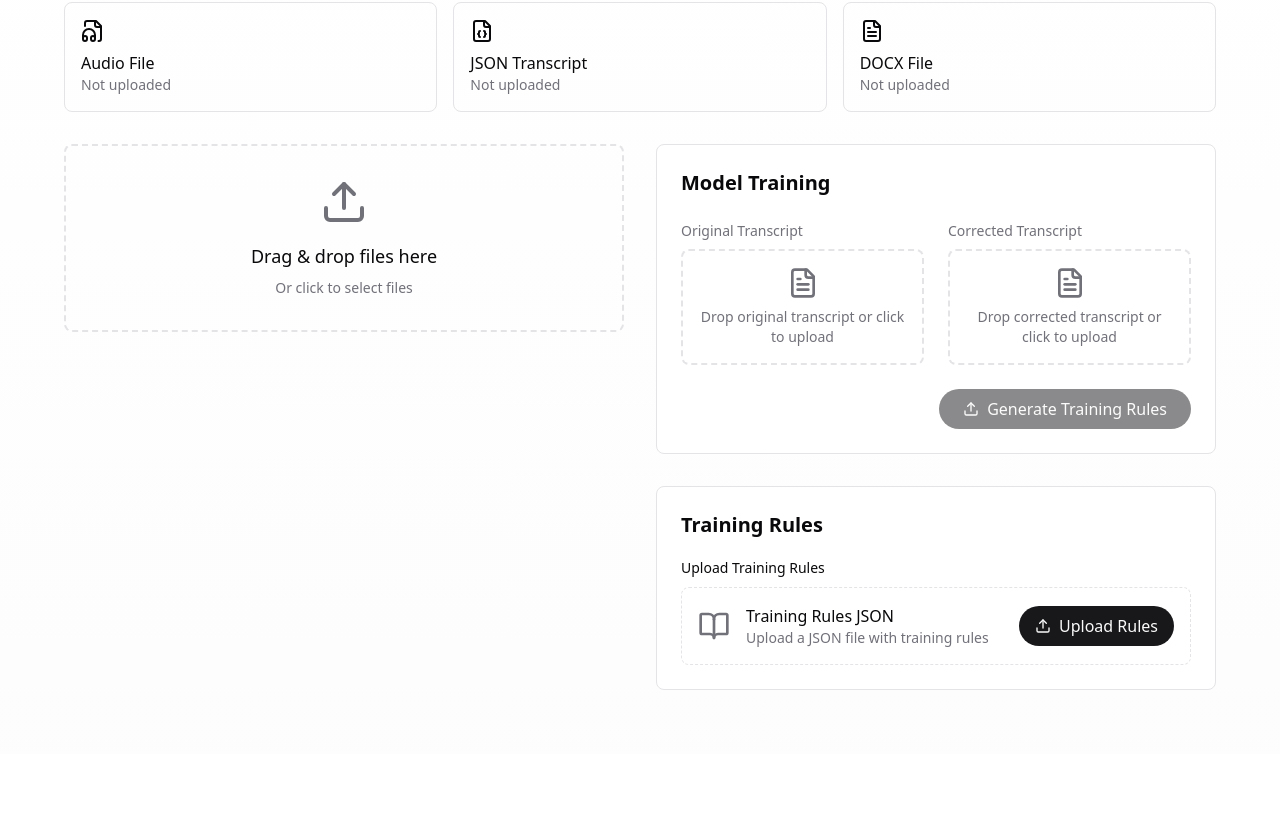
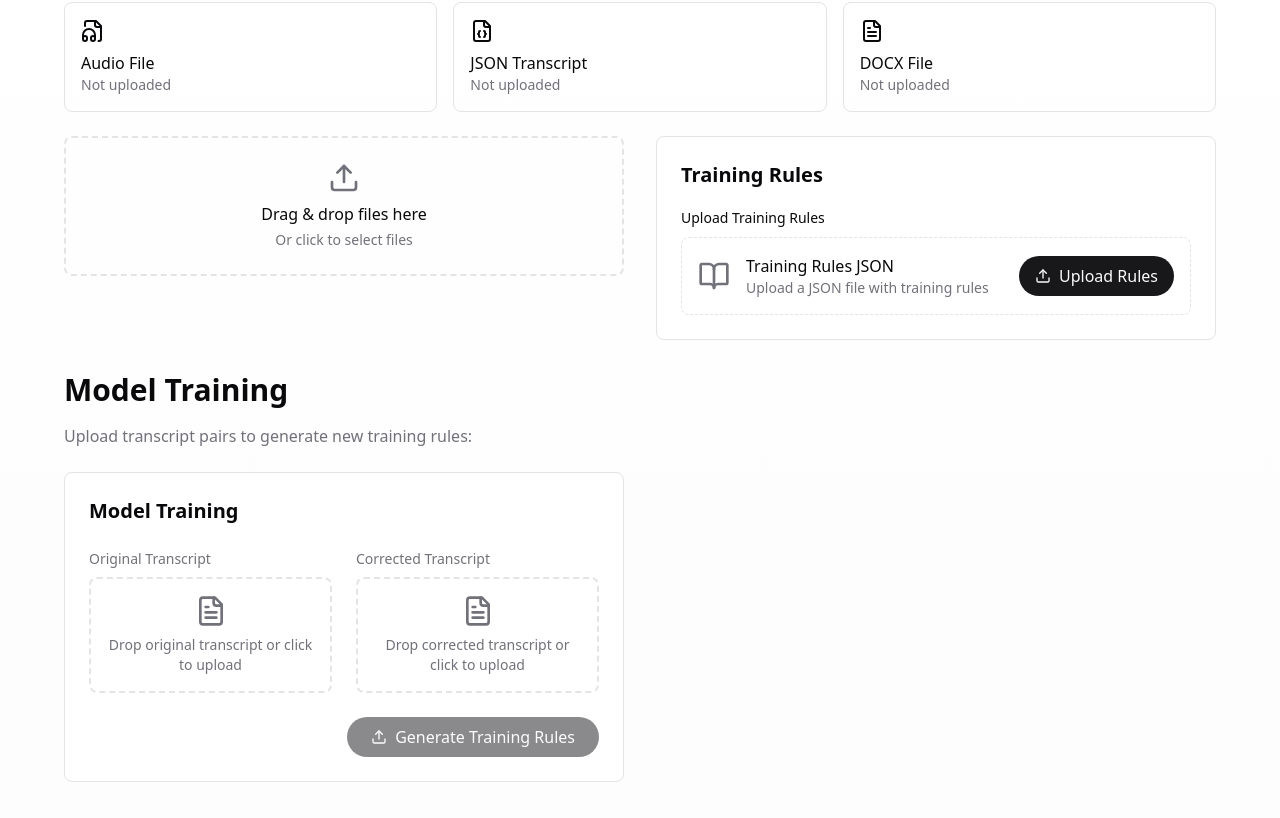
Before and after one commit to jameshorton2486/depopro, a React (Vite) app: page /upload in a window 1280 px wide. Shown: the part 246-1064 px from the top of the page. Before the commit the page ends 1000 px from the top, so only its background shows below. Built offline with nearby package versions, Linux system fonts and the light colour scheme.

Commit message:
Refactor Upload page layout
Improved layout of the upload page by repositioning the Model Training section and resizing the file upload area for better alignment and visual consistency.

```diff
--- a/src/pages/Upload.tsx
+++ b/src/pages/Upload.tsx
@@ -351,13 +351,15 @@ const UploadPage = () => {
             initial={{ opacity: 0, y: 20 }}
             animate={{ opacity: 1, y: 0 }}
             transition={{ duration: 0.6 }}
+            className="space-y-6"
           >
+            <div>
               <h1 className="text-3xl font-bold mb-4">Transcript Processing</h1>
               <p className="text-muted-foreground mb-4">
                 Upload all required files to process your transcript:
               </p>
               <FileUploadStatus requiredFiles={requiredFiles} />
-          </motion.div>
+            </div>
 
             <div className="grid grid-cols-1 lg:grid-cols-2 gap-8">
               <div className="space-y-8">
@@ -367,14 +369,14 @@ const UploadPage = () => {
                 >
                   <div
                     {...getRootProps()}
-                  className={`border-2 border-dashed rounded-lg p-8 text-center cursor-pointer transition-colors
+                    className={`border-2 border-dashed rounded-lg p-4 h-[140px] flex flex-col items-center justify-center cursor-pointer transition-colors
                       ${isDragActive ? 'border-primary bg-primary/5' : 'border-border hover:border-primary/50'}`}
                   >
                     <input {...getInputProps()} />
                     <div className="text-muted-foreground">
-                    <UploadIcon className="w-12 h-12 mb-4 mx-auto" />
+                      <UploadIcon className="w-8 h-8 mb-2 mx-auto" />
                     </div>
-                  <p className="text-lg mb-2">
+                    <p className="text-base mb-1">
                       {isDragActive ? 'Drop your files here' : 'Drag & drop files here'}
                     </p>
                     <p className="text-sm text-muted-foreground">
@@ -396,8 +398,6 @@ const UploadPage = () => {
               </div>
 
               <div className="space-y-8">
-              <ModelTraining onRulesGenerated={handleTrainingRulesGenerated} />
-
                 {selectedFile ? (
                   <>
                     {selectedFile.audioUrl && (
@@ -432,6 +432,25 @@ const UploadPage = () => {
                 )}
               </div>
             </div>
+          </motion.div>
+
+          <motion.div
+            initial={{ opacity: 0, y: 20 }}
+            animate={{ opacity: 1, y: 0 }}
+            transition={{ duration: 0.6 }}
+            className="space-y-6"
+          >
+            <div>
+              <h1 className="text-3xl font-bold mb-4">Model Training</h1>
+              <p className="text-muted-foreground mb-4">
+                Upload transcript pairs to generate new training rules:
+              </p>
+            </div>
+
+            <div className="grid grid-cols-1 lg:grid-cols-2 gap-8">
+              <ModelTraining onRulesGenerated={handleTrainingRulesGenerated} />
+            </div>
+          </motion.div>
         </div>
       </div>
     </div>
```
Lines whose indentation alone changed are shown as unchanged.
